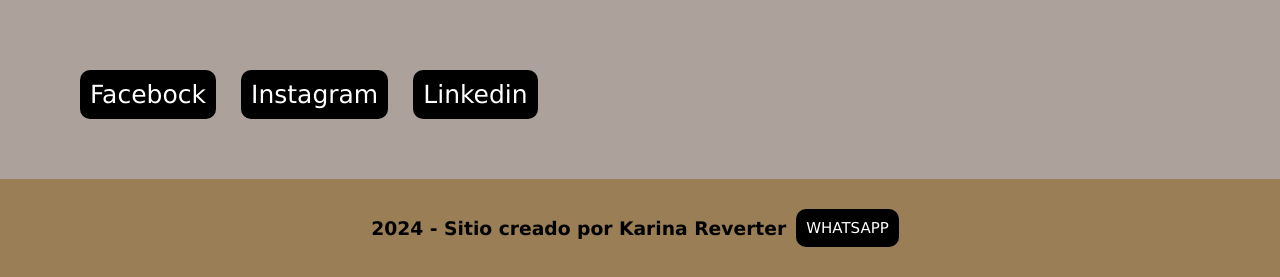
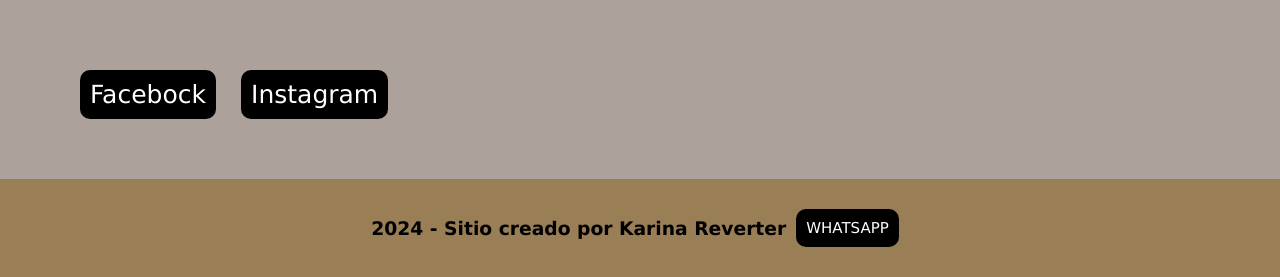
Before and after one commit to KarinaReverter/web-patricia-Suarez, a plain HTML site: page html/contacto.html in a window 1280 px wide. Shown: the part 671-948 px from the top of the page. Drawn offline with Linux system fonts and the light colour scheme.

Commit message:
cambio en contacto

```diff
--- a/html/contacto.html
+++ b/html/contacto.html
@@ -59,7 +59,7 @@
     <div class="redes">
         <a href="">Facebock</a>
         <a href="">Instagram</a>
-        <a href="">Linkedin</a>
+
     </div>
 </main>
     <footer>
```
